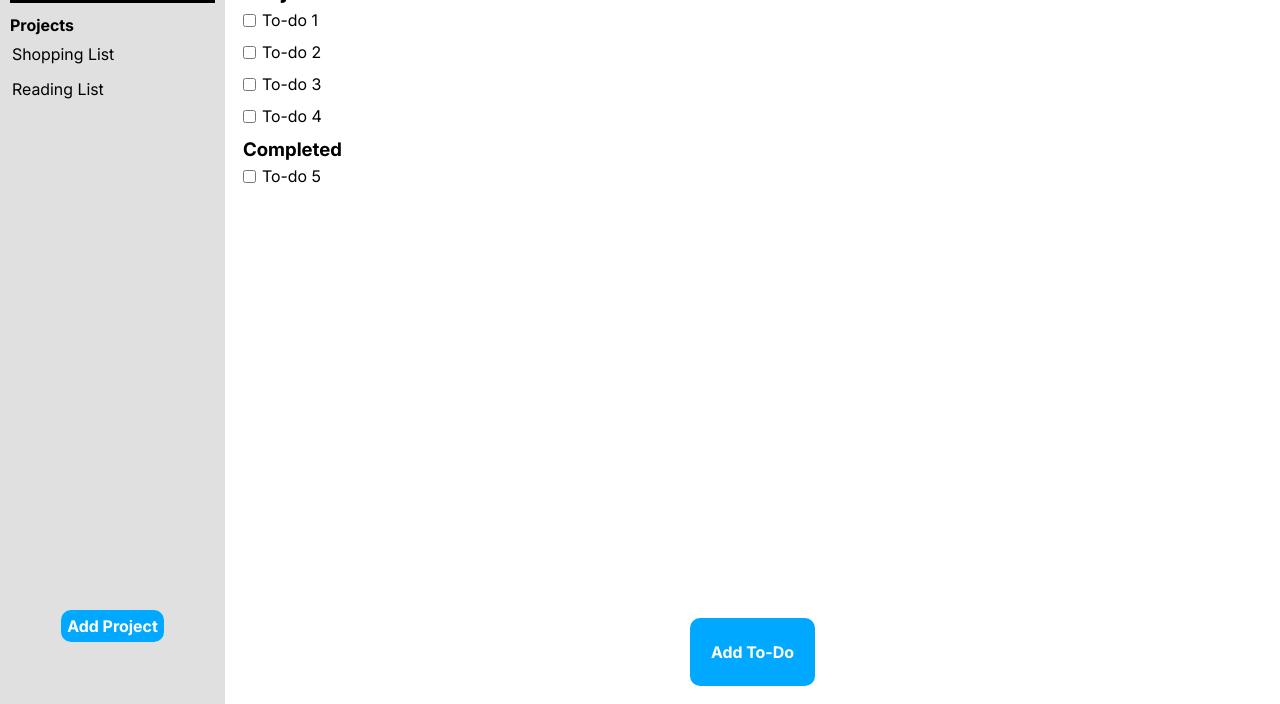
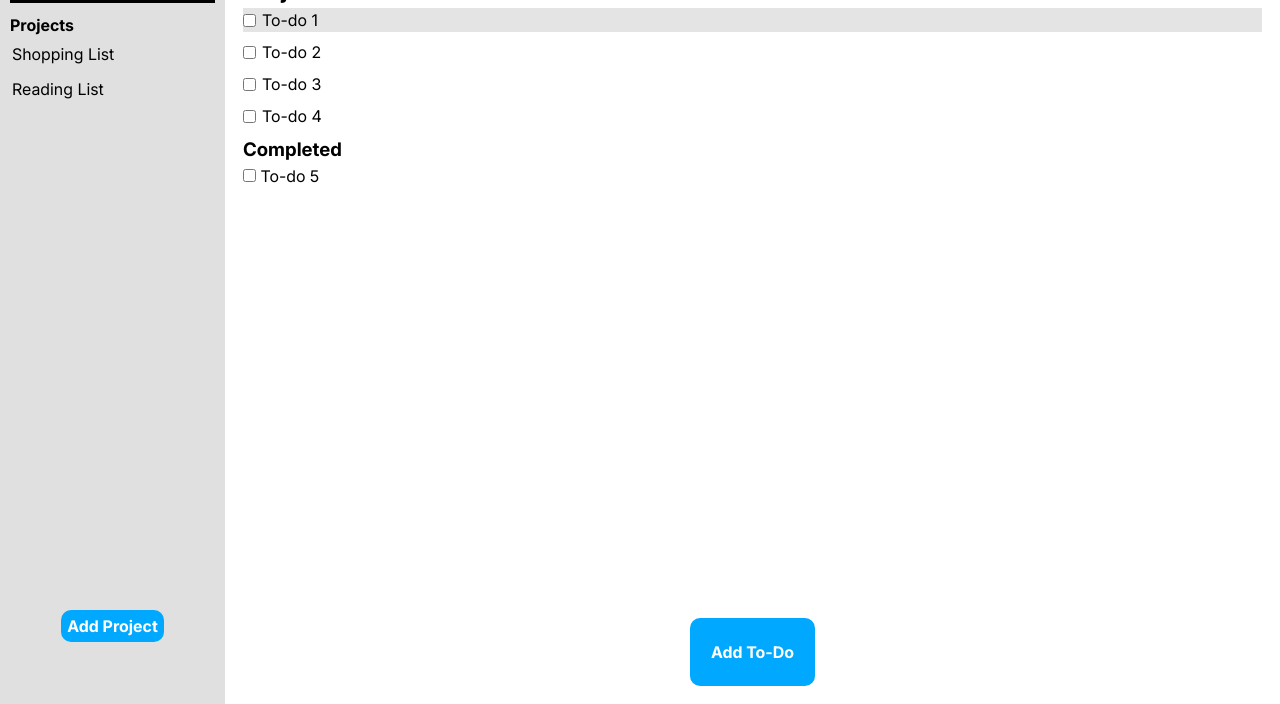
Before and after one commit to AnLaxina/to-do-list, a website built with webpack: page src/template.html in a window 1280 px wide. In both pictures the pointer is over the element "To-do 1". Shown: the part 96-800 px from the top of the page. Built offline with nearby package versions, Linux system fonts and the light colour scheme.

Commit message:
Add background colour to hovered to-do items

```diff
--- a/src/css/main-section.css
+++ b/src/css/main-section.css
@@ -16,6 +16,12 @@ main {
     display: flex;
     align-items: center;
     gap: 6px;
+}
+
+.to-do-item:hover,
+.to-do-item-completed:hover {
+    background-color: rgb(228, 228, 228);
+    cursor: pointer;
 }
 
 input[name*="to-do-"]:checked+label[for*="to-do"] {
--- a/src/template.html
+++ b/src/template.html
@@ -33,7 +33,7 @@
 
             <div class="completed-to-do" style="visibility: shown;">
                 <h3>Completed</h3>
-                <div class="to-do-item">
+                <div class="to-do-item-completed">
                     <input type="checkbox" name="to-do-5" id="to-do-5">
                     <label for="to-do-5">To-do 5</label>
                 </div>
```
